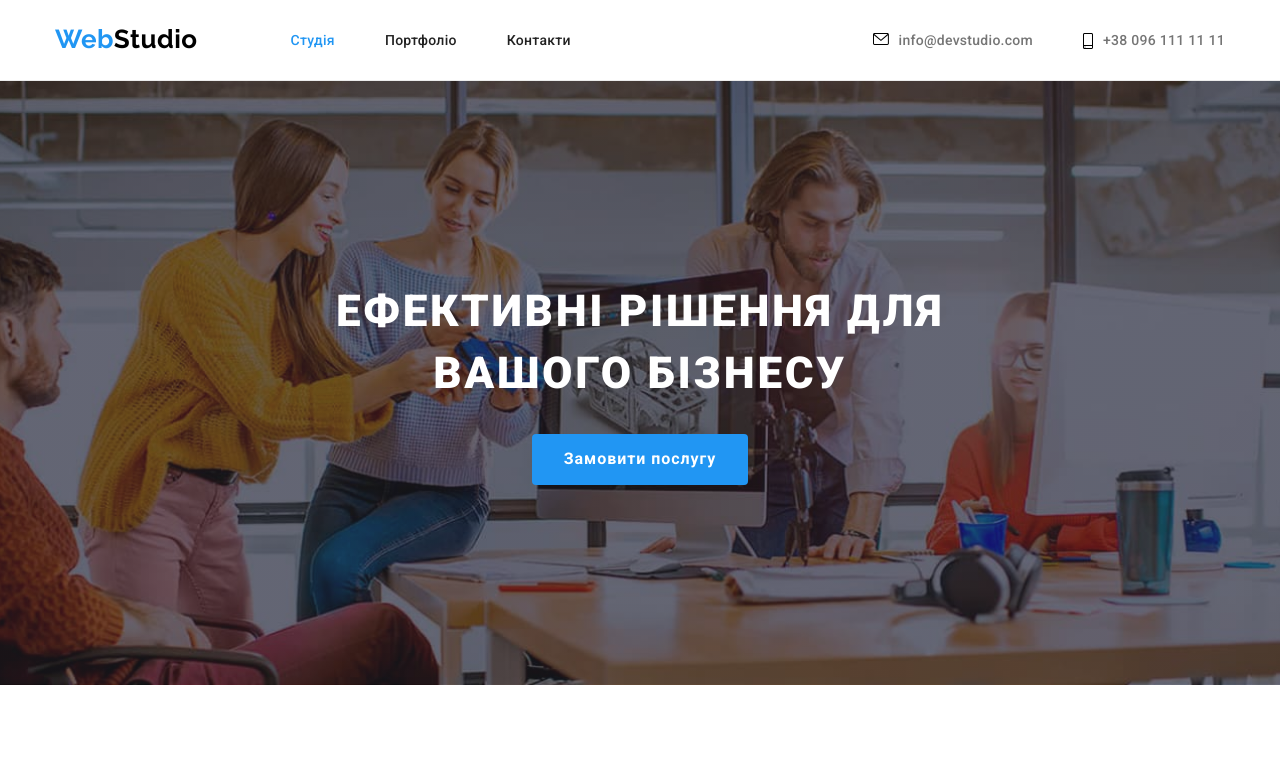
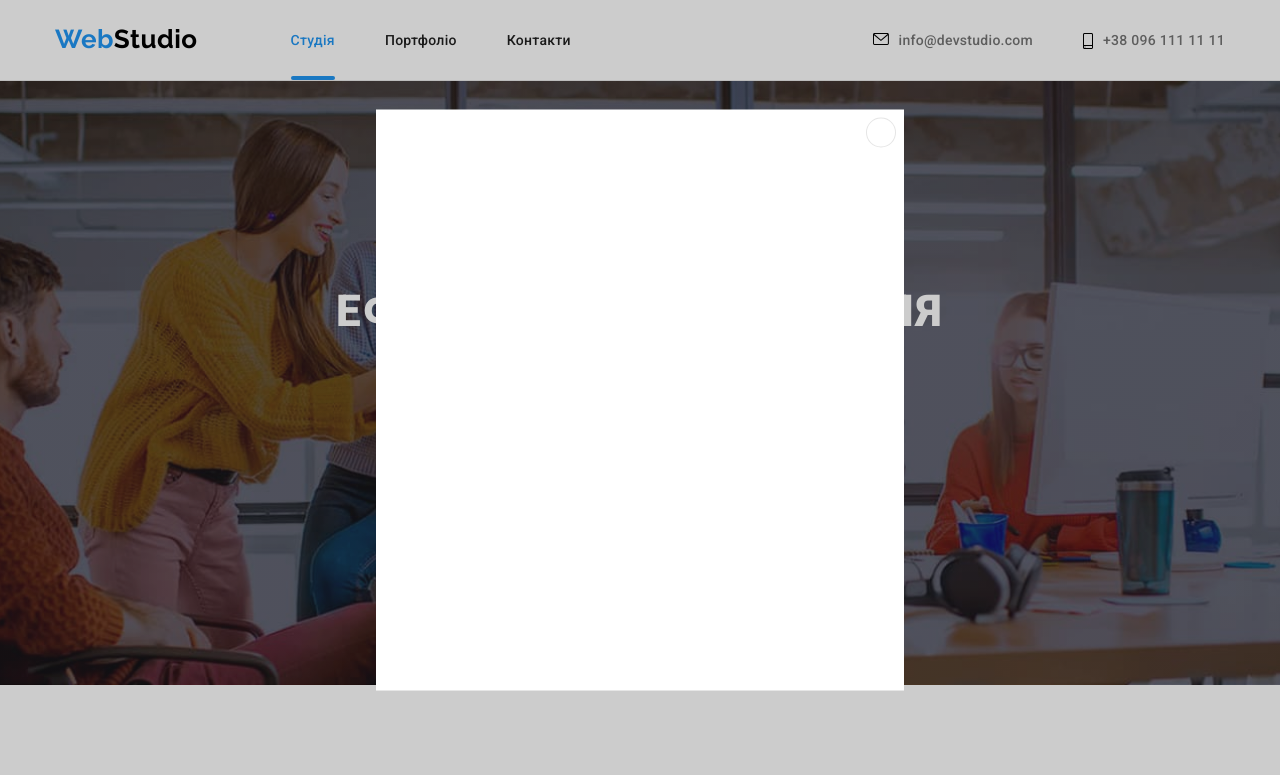
Before and after one commit to tkravche/goit-markup-hw-05, a plain HTML site: page index.html in a window 1280 px wide. Both pictures are taken after a click on the button "Замовити послугу". Shown: the top 775 px of the page. Drawn offline with nearby package versions, Linux system fonts and the light colour scheme.

Commit message:
Some changes

```diff
--- a/css/styles.css
+++ b/css/styles.css
@@ -131,6 +131,20 @@ img {
 .site-nav .link.current {
   color: var(--accent-color);
 }
+.link.current {
+  position: relative;
+}
+.link.current::after {
+  display: block;
+  position: absolute;
+  bottom: 0;
+  left: 0;
+  content: "";
+  height: 4px;
+  width: 100%;
+  background: var(--accent-color);
+  border-radius: 2px;
+}
 .contacts {
   margin-left: auto;
 }
@@ -216,6 +230,49 @@ img {
 .btn-hero:hover .btn-hero:focus {
   box-shadow: 0px 4px 4px rgba(0, 0, 0, 0.15);
 }
+/* Modal and backdrop */
+.backdrop {
+  position: fixed;
+  top: 0;
+  left: 0;
+
+  height: 100%;
+  width: 100%;
+
+  background-color: rgba(0, 0, 0, 0.2);
+
+  z-index: 1;
+}
+.backdrop.is-hidden {
+  opacity: 0;
+  pointer-events: none;
+}
+.modal {
+  position: relative;
+  min-height: 581px;
+  min-width: 528px;
+  background-color: var(--background-color);
+  position: absolute;
+  top: 50%;
+  left: 50%;
+  transform: translate(-50%, -50%);
+}
+.modal-close {
+  position: absolute;
+  display: flex;
+  justify-content: center;
+  width: 30px;
+  height: 30px;
+  top: 8px;
+  right: 8px;
+  border-radius: 50%;
+  /* background-image: url(../images/close.svg);
+  background-repeat: no-repeat;
+  background-position: center;*/
+  border: none;
+  background-color: var(--background-color);
+  border: 1px solid rgba(0, 0, 0, 0.1);
+}
 /* Features*/
 .feature-list .item {
   width: calc((100% - (30px * 3)) / 4);
@@ -254,6 +311,28 @@ img {
 }
 .tasks.flex-container {
   gap: 30px;
+}
+.task-thumb {
+  position: relative;
+}
+.thumb-text {
+  display: flex;
+  justify-content: center;
+  align-items: center;
+  position: absolute;
+  bottom: 0;
+  left: 0;
+  width: 100%;
+  height: 70px;
+
+  font-weight: 700;
+  font-size: 14px;
+  line-height: calc(16 / 14);
+  letter-spacing: 0.03em;
+  text-transform: uppercase;
+
+  color: var(--background-color);
+  background-color: rgba(47, 48, 58, 0.8);
 }
 /* Team */
 section.team {
--- a/index.html
+++ b/index.html
@@ -25,7 +25,7 @@
             <nav>
                 <ul class="site-nav flex-container">
                     <li class="item">
-                        <a href="./index.html" class="link  current">Cтудія</a>
+                        <a href="./index.html" class="link current">Cтудія</a>
                     </li>
                     <li class="item">
                         <a href="./portfolio.html" class="link">Портфоліо</a>
@@ -57,7 +57,12 @@
                     Ефективні рішення для <br />
                     вашого бізнесу
                 </h1>
-                <button type="button" class="btn btn-hero">Замовити послугу</button>
+                <button type="button" class="btn btn-hero" data-modal-open>Замовити послугу</button>
+                <div class="backdrop is-hidden" data-modal>
+                    <div class="modal">
+                        <button class=" modal-close" data-modal-close> </button>
+                    </div>
+                </div>
             </div>
         </section>
         <section class="section features">
@@ -118,16 +123,25 @@
                 <h2 class="section-title">Чим ми займаємося</h2>
                 <ul class="tasks flex-container">
                     <li class="item">
+                        <div class="task-thumb">
                             <img class="task-photo" src="./images/tasks/box_1.jpg" alt="Верстка сайтів" width="370"
                                 height="294" />
+                            <p class="thumb-text">Десктопні додатки</p>
+                        </div>
                     </li>
                     <li class="item">
+                        <div class="task-thumb">
                             <img class="task-photo" src="./images/tasks/box_2.jpg" alt="Мобільні додатки" width="370"
                                 height="294" />
+                            <p class="thumb-text">Мобільні додатки</p>
+                        </div>
                     </li>
                     <li class="item">
+                        <div class="task-thumb">
                             <img class="task-photo" src="./images/tasks/box_1.jpg" alt="Графічний дизайн" width="370"
                                 height="294" />
+                            <p class="thumb-text">Дизайнерські рішення</p>
+                        </div>
                     </li>
                 </ul>
             </div>
@@ -321,6 +335,7 @@
                 </div>
             </div>
     </footer>
+    <script src="./js/modal.js"></script>
 </body>
 
 </html>
```
Lines whose indentation alone changed are shown as unchanged.
